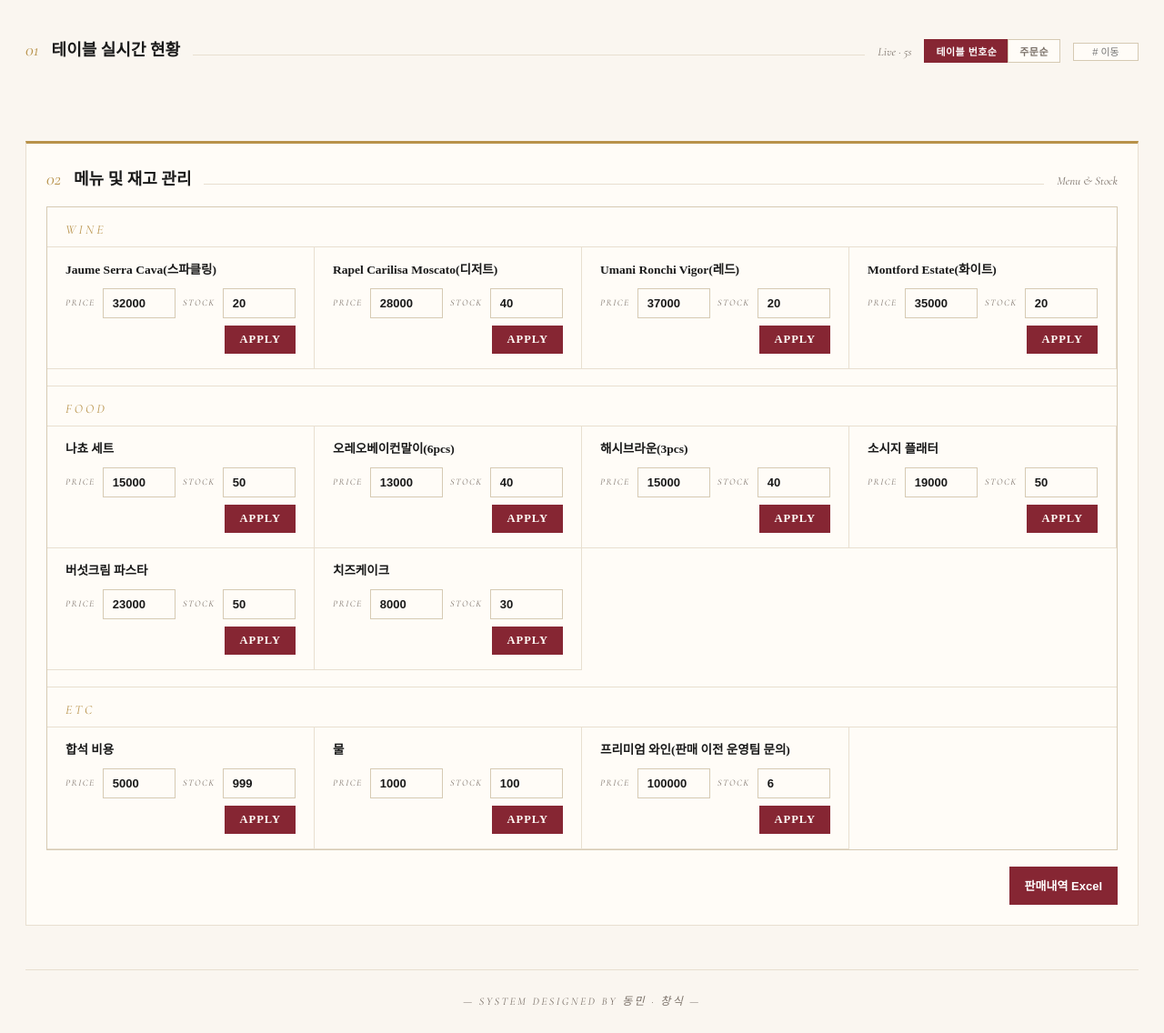
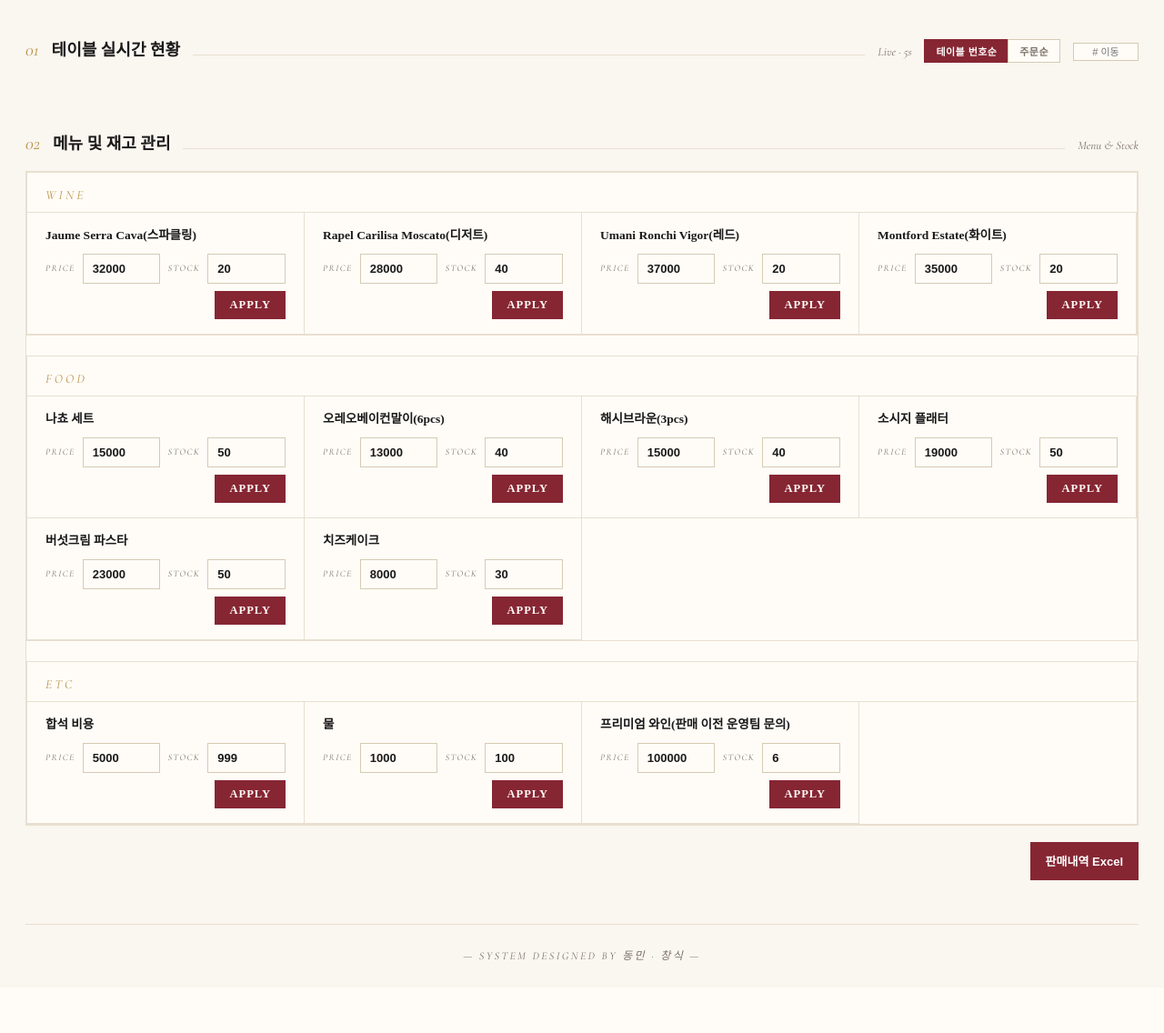
Before and after one commit to min536/sommelier_HDM, a Flask app: page /admin in a window 1280 px wide. Shown: the part 141-1277 px from the top of the page at 91% size. After the commit the page ends 1197 px from the top, so only its background shows below. Run offline with Flask 3, Linux system fonts and the light colour scheme; the visitor is signed in with stand-in values (Sample User, id 1); data comes from the database, SQL or seed files in the repository; data that the repository does not hold is empty.

Commit message:
Update admin UI, menu images, and docs

```diff
--- a/templates/admin_panel.html
+++ b/templates/admin_panel.html
@@ -149,19 +149,6 @@
         }
         .section-rule { flex: 1; height: 1px; background: var(--rule); }
         .section-meta { font-family: 'Cormorant Garamond', serif; font-style: italic; font-size: 13px; color: var(--muted); }
-        .management-section {
-            background: var(--paper);
-            border: 1px solid var(--rule);
-            border-top: 3px solid var(--gold);
-            padding: 0 22px 22px;
-            margin-top: 52px;
-        }
-        .management-section .section {
-            margin-top: 24px;
-        }
-        .management-section .panel {
-            border-color: var(--rule-strong);
-        }
         .jump-input {
             font-family: 'Pretendard', sans-serif;
             font-size: 11px;
@@ -201,6 +188,13 @@
         .sort-btn:not(.active):hover { color: var(--ink); background: var(--cream); }
 
         /* ───── MENU CARD GRID ───── */
+        .menu-group {
+            background: var(--paper);
+            border: 1px solid var(--rule);
+        }
+        .menu-group:not(:first-child) {
+            margin-top: 22px;
+        }
         .menu-group-title {
             font-family: 'Cormorant Garamond', serif;
             font-style: italic;
@@ -210,10 +204,6 @@
             text-transform: uppercase;
             padding: 16px 20px 10px;
             border-bottom: 1px solid var(--rule);
-        }
-        .menu-group-title:not(:first-child) {
-            border-top: 1px solid var(--rule);
-            margin-top: 18px;
         }
         .menu-card-grid {
             display: grid;
@@ -503,8 +493,6 @@
             }
             .kpi-val { font-size: 24px; }
             .section { margin: 28px 0 14px; }
-            .management-section { padding: 0 14px 18px; margin-top: 36px; }
-            .management-section .section { margin-top: 20px; }
             .section-num { font-size: 18px; }
             .section-title { font-size: 16px; }
             .section-meta { font-size: 11px; }
@@ -595,7 +583,6 @@ window.addEventListener('error', function(e){
     <div class="refresh-status" id="refresh-status"></div>
     <div id="display"></div>
 
-    <div class="management-section">
     <div class="section">
         <span class="section-num">02</span>
         <span class="section-title">메뉴 및 재고 관리</span>
@@ -606,7 +593,6 @@ window.addEventListener('error', function(e){
 
     <div class="export-actions">
         <button class="export-btn" onclick="downloadSales()">판매내역 Excel</button>
-        </div>
     </div>
 
     <div class="credit">— System designed by 동민 · 창식 —</div>
@@ -654,7 +640,7 @@ window.addEventListener('error', function(e){
                 let menuHtml = '';
                 ['WINE', 'FOOD', 'ETC'].forEach(g => {
                     if (!groups[g].length) return;
-                    menuHtml += `<div class="menu-group-title">${g}</div><div class="menu-card-grid">`;
+                    menuHtml += `<div class="menu-group"><div class="menu-group-title">${g}</div><div class="menu-card-grid">`;
                     groups[g].forEach(m => {
                         menuHtml += `
                             <div class="menu-card">
@@ -668,7 +654,7 @@ window.addEventListener('error', function(e){
                                 </div>
                             </div>`;
                     });
-                    menuHtml += `</div>`;
+                    menuHtml += `</div></div>`;
                 });
                 menuPanel.innerHTML = menuHtml;
 
```
Lines whose indentation alone changed are shown as unchanged.
